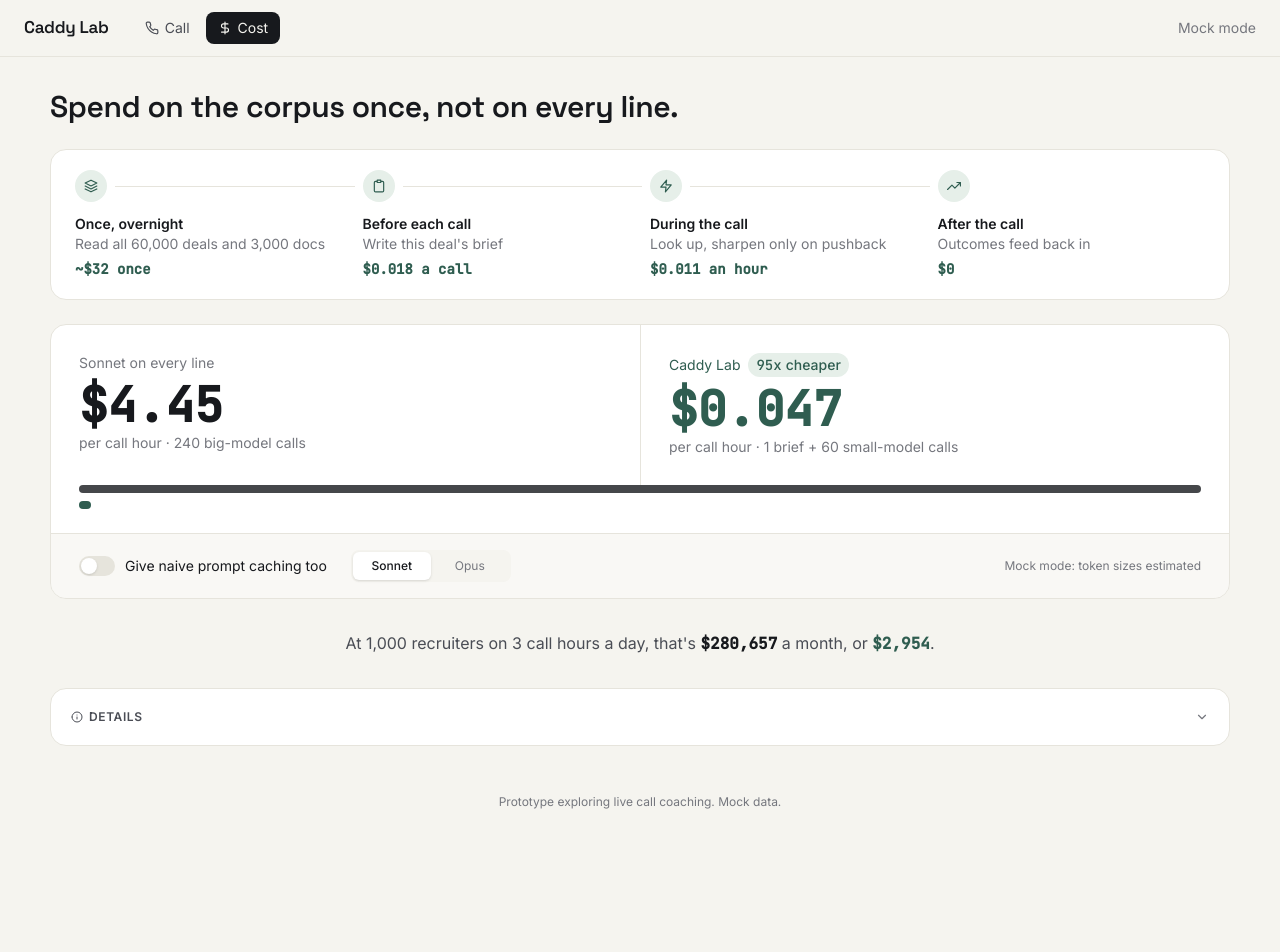
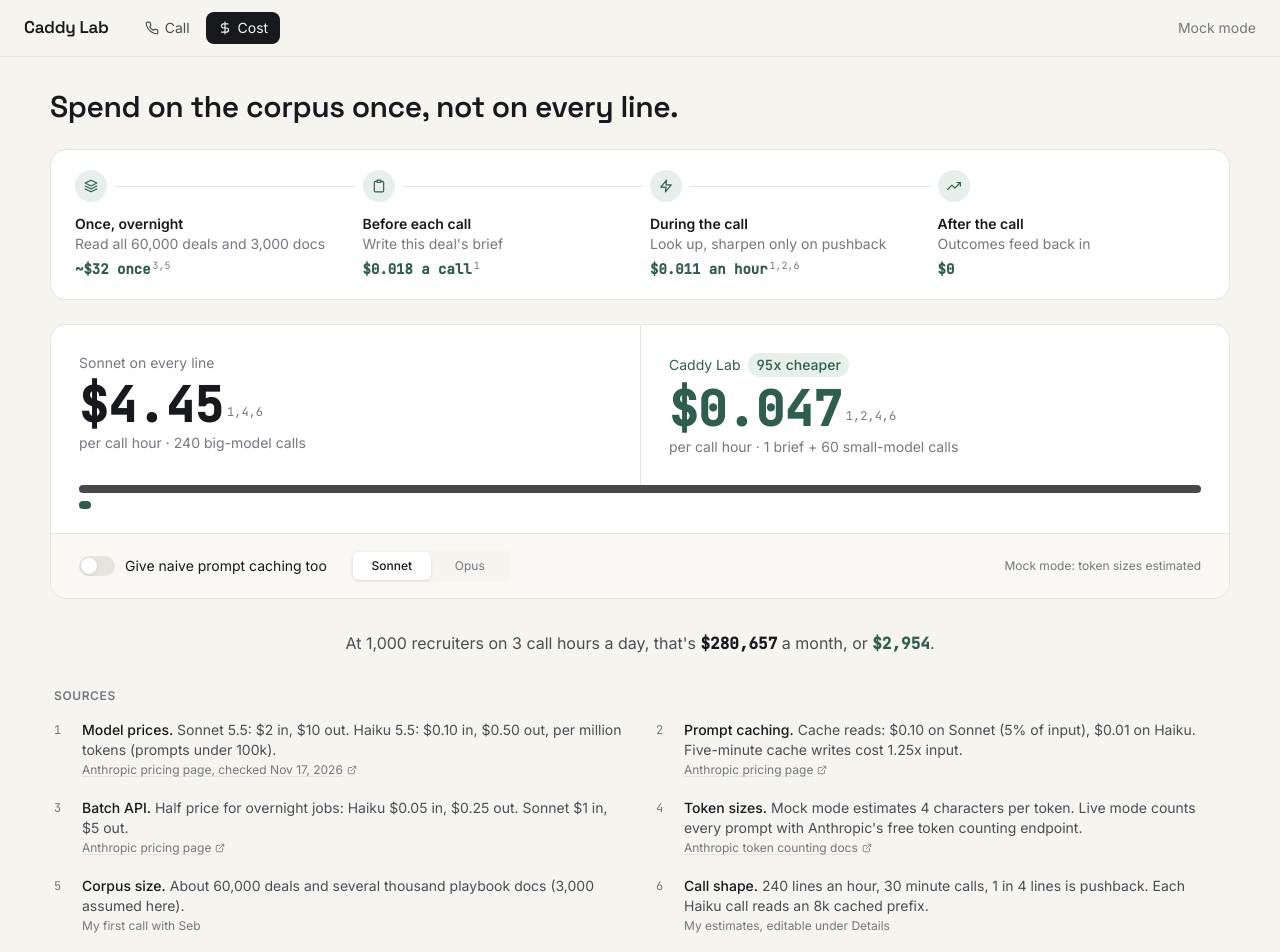
Before and after one commit to RJoshi141/caddy-lab, a Next.js app: page /cost in a window 1280 px wide. Shown: the top 952 px of the page. Before the commit the page ends 834 px from the top, so only its background shows below. Built offline with nearby package versions, Linux system fonts and the light colour scheme.

Commit message:
Cost tab: footnoted sources for every number

```diff
--- a/app/cost/page.tsx
+++ b/app/cost/page.tsx
@@ -3,7 +3,7 @@
 // costs each way, and what that means at scale. Everything else is in Details.
 import { useEffect, useState } from "react";
 import { useSession } from "@/app/session";
-import { CALL_DEFAULTS, CORPUS, MODELS, NAIVE_OPTIONS, type ModelId } from "@/lib/config";
+import { CALL_DEFAULTS, CORPUS, MODELS, NAIVE_OPTIONS, SOURCES, type ModelId } from "@/lib/config";
 import { caddyPerHour, corpusPassCost, fmt$, naivePerHour, usageCost, type Assumptions, type TokenSizes } from "@/lib/cost";
 import { MOCK_BRIEFS } from "@/data/mock/briefs";
 import { SCENARIOS } from "@/data/transcripts";
@@ -46,11 +46,11 @@ export default function CostPage() {
 
   const modelName = (m: string) => (m.includes("opus") ? "Opus" : "Sonnet");
   const live = session.spend.filter((s) => !s.mock);
-  const steps: { when: string; icon: IconName; what: string; cost: string }[] = [
-    { when: "Once, overnight", icon: "layers", what: `Read all ${CORPUS.deals.toLocaleString()} deals and ${CORPUS.docs.toLocaleString()} docs`, cost: `~$${Math.round(corpus.total)} once` },
-    { when: "Before each call", icon: "clipboard", what: "Write this deal's brief", cost: `${fmt$(caddy.brief / (60 / a.callMinutes))} a call` },
-    { when: "During the call", icon: "zap", what: "Look up, sharpen only on pushback", cost: `${fmt$(caddy.refine)} an hour` },
-    { when: "After the call", icon: "trend", what: "Outcomes feed back in", cost: "$0" },
+  const steps: { when: string; icon: IconName; what: string; cost: string; refs: number[] }[] = [
+    { when: "Once, overnight", icon: "layers", what: `Read all ${CORPUS.deals.toLocaleString()} deals and ${CORPUS.docs.toLocaleString()} docs`, cost: `~$${Math.round(corpus.total)} once`, refs: [3, 5] },
+    { when: "Before each call", icon: "clipboard", what: "Write this deal's brief", cost: `${fmt$(caddy.brief / (60 / a.callMinutes))} a call`, refs: [1] },
+    { when: "During the call", icon: "zap", what: "Look up, sharpen only on pushback", cost: `${fmt$(caddy.refine)} an hour`, refs: [1, 2, 6] },
+    { when: "After the call", icon: "trend", what: "Outcomes feed back in", cost: "$0", refs: [] },
   ];
 
   return (
@@ -71,7 +71,7 @@ export default function CostPage() {
               </span>
               <div className="mt-3 text-sm font-semibold">{st.when}</div>
               <div className="text-sm text-ink-3 leading-snug">{st.what}</div>
-              <div className="num text-sm font-semibold text-fast mt-1.5">{st.cost}</div>
+              <div className="num text-sm font-semibold text-fast mt-1.5">{st.cost}<Refs ids={st.refs} /></div>
             </li>
           ))}
         </ol>
@@ -82,7 +82,7 @@ export default function CostPage() {
         <div className="grid md:grid-cols-2">
           <div className="p-7">
             <div className="text-sm text-ink-3">{modelName(naiveModel)} on every line</div>
-            <div className="num text-5xl font-semibold mt-2">{fmt$(naiveShown)}</div>
+            <div className="num text-5xl font-semibold mt-2">{fmt$(naiveShown)}<Refs ids={[1, 4, 6]} big /></div>
             <div className="text-sm text-ink-3 mt-1">per call hour · {naive.calls} big-model calls</div>
           </div>
           <div className="p-7 md:border-l border-t md:border-t-0 border-line">
@@ -92,7 +92,7 @@ export default function CostPage() {
                 <span className="num">{ratioShown.toFixed(0)}x</span> cheaper
               </span>
             </div>
-            <div className="num text-5xl font-semibold mt-2 text-fast">{fmt$(caddyShown)}</div>
+            <div className="num text-5xl font-semibold mt-2 text-fast">{fmt$(caddyShown)}<Refs ids={[1, 2, 4, 6]} big /></div>
             <div className="text-sm text-ink-3 mt-1">per call hour · 1 brief + {caddy.calls} small-model calls</div>
           </div>
         </div>
@@ -120,6 +120,30 @@ export default function CostPage() {
         <span className="num font-semibold text-ink">{fmt$(naive.total * hoursPerMonth)}</span> a month, or{" "}
         <span className="num font-semibold text-fast">{fmt$(caddy.total * hoursPerMonth)}</span>.
       </p>
+
+      {/* Sources: every number above links here */}
+      <section aria-labelledby="sources-title" className="px-1">
+        <h2 id="sources-title" className="text-xs font-semibold uppercase tracking-wider text-ink-3 mb-3">Sources</h2>
+        <ol className="grid gap-x-8 gap-y-3 md:grid-cols-2 text-sm">
+          {SOURCES.map((src) => (
+            <li key={src.id} id={`src-${src.id}`} className="flex gap-3 scroll-mt-24 target:bg-fast-soft/60 rounded-lg -mx-2 px-2 py-1 transition-colors">
+              <span className="num text-xs text-ink-3 pt-0.5 w-4 shrink-0">{src.id}</span>
+              <span className="min-w-0">
+                <span className="font-medium">{src.title}.</span> <span className="text-ink-2">{src.detail}</span>
+                <span className="block text-xs text-ink-3 mt-0.5">
+                  {"url" in src ? (
+                    <a href={src.url} target="_blank" rel="noreferrer" className="inline-flex items-center gap-1 underline decoration-line underline-offset-2 hover:text-ink">
+                      {src.from} <Icon name="external" size={10} />
+                    </a>
+                  ) : (
+                    src.from
+                  )}
+                </span>
+              </span>
+            </li>
+          ))}
+        </ol>
+      </section>
 
       {/* Everything else */}
       <div className="panel px-5 py-2">
@@ -178,3 +202,18 @@ function Split({ label, parts }: { label: string; parts: [string, number][] }) {
     </div>
   );
 }
+
+// Footnote markers that jump to the Sources list.
+function Refs({ ids, big }: { ids: number[]; big?: boolean }) {
+  if (!ids.length) return null;
+  return (
+    <sup className={`${big ? "text-xs ml-1" : "text-[10px] ml-0.5"} font-normal text-ink-3`}>
+      {ids.map((id, i) => (
+        <span key={id}>
+          <a href={`#src-${id}`} className="hover:text-fast">{id}</a>
+          {i < ids.length - 1 ? "," : ""}
+        </span>
+      ))}
+    </sup>
+  );
+}
--- a/components/Icon.tsx
+++ b/components/Icon.tsx
@@ -34,6 +34,7 @@ const PATHS = {
   mic: "M12 1a3 3 0 0 0-3 3v8a3 3 0 0 0 6 0V4a3 3 0 0 0-3-3zM19 10v2a7 7 0 0 1-14 0v-2M12 19v4",
   gauge: "M12 14l4-4M3.34 19a10 10 0 1 1 17.32 0",
   chevron: "M6 9l6 6 6-6",
+  external: "M15 3h6v6M10 14L21 3M18 13v6a2 2 0 0 1-2 2H5a2 2 0 0 1-2-2V8a2 2 0 0 1 2-2h6",
   send: "M22 2L11 13M22 2l-7 20-4-9-9-4 20-7z",
   info: "M12 12m-10 0a10 10 0 1 0 20 0a10 10 0 1 0-20 0M12 16v-4M12 8h.01",
 } as const;
--- a/lib/config.ts
+++ b/lib/config.ts
@@ -68,3 +68,15 @@ export const CORPUS = {
   outPerDoc: 800, // situations + question ladders per doc
   batchDiscount: 0.5, // Batch API is half price, fine for an overnight job
 };
+
+// Where every number on the Cost tab comes from. Shown on the page so the
+// math can be checked, not taken on trust.
+export const PRICING_URL = "https://platform.claude.com/docs/en/about-claude/pricing";
+export const SOURCES = [
+  { id: 1, title: "Model prices", detail: "Sonnet 5.5: $2 in, $10 out. Haiku 5.5: $0.10 in, $0.50 out, per million tokens (prompts under 100k).", from: "Anthropic pricing page, checked Nov 17, 2026", url: PRICING_URL },
+  { id: 2, title: "Prompt caching", detail: "Cache reads: $0.10 on Sonnet (5% of input), $0.01 on Haiku. Five-minute cache writes cost 1.25x input.", from: "Anthropic pricing page", url: PRICING_URL },
+  { id: 3, title: "Batch API", detail: "Half price for overnight jobs: Haiku $0.05 in, $0.25 out. Sonnet $1 in, $5 out.", from: "Anthropic pricing page", url: PRICING_URL },
+  { id: 4, title: "Token sizes", detail: "Mock mode estimates 4 characters per token. Live mode counts every prompt with Anthropic's free token counting endpoint.", from: "Anthropic token counting docs", url: "https://platform.claude.com/docs/en/build-with-claude/token-counting" },
+  { id: 5, title: "Corpus size", detail: "About 60,000 deals and several thousand playbook docs (3,000 assumed here).", from: "My first call with Seb" },
+  { id: 6, title: "Call shape", detail: "240 lines an hour, 30 minute calls, 1 in 4 lines is pushback. Each Haiku call reads an 8k cached prefix.", from: "My estimates, editable under Details" },
+] as const;
```
Also changed, not shown: 1 other file (tests, documents, lock files or other folders).
